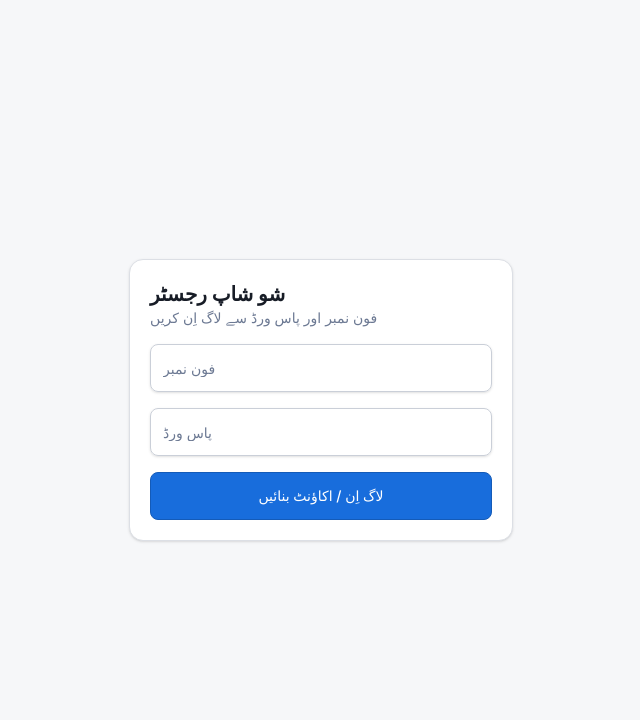
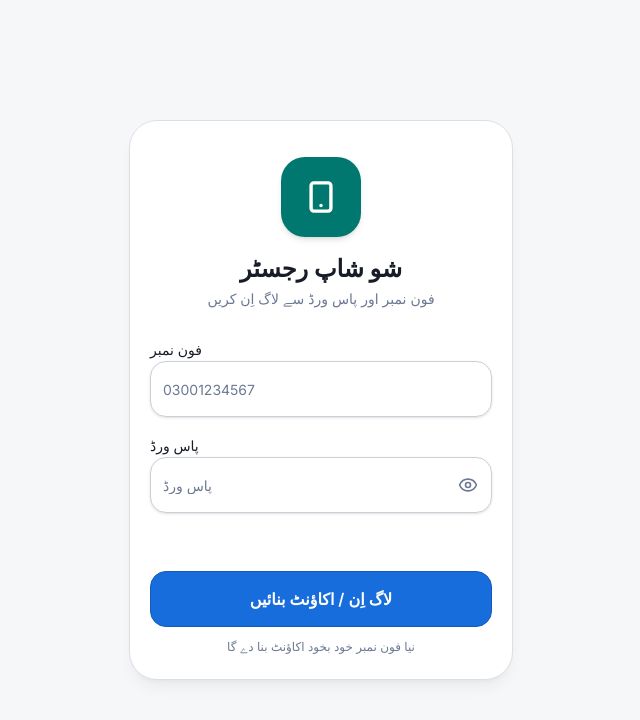
Before and after one commit to sagarnawaz/shoe-app, a Next.js app: page / in a window 1280 px wide. Shown: the top 720 px of the page, without its empty margins (319-959 px from the left). Built offline with nearby package versions, Linux system fonts and the light colour scheme; no server answers.

Commit message:
updated ui login , icon

```diff
--- a/app/layout.tsx
+++ b/app/layout.tsx
@@ -6,10 +6,14 @@ export const metadata: Metadata = {
   title: "Shoe Shop Register",
   description: "Shoe shop stock and expense management",
   manifest: "/manifest.webmanifest",
+  icons: {
+    icon: "/favicon.svg",
+    apple: "/favicon.svg",
+  },
 };
 
 export const viewport: Viewport = {
-  themeColor: "#1d4ed8",
+  themeColor: "#0f766e",
   width: "device-width",
   initialScale: 1,
   viewportFit: "cover",
--- a/components/AuthGate.tsx
+++ b/components/AuthGate.tsx
@@ -1,6 +1,7 @@
 "use client";
 
 import { FormEvent, useEffect, useState } from "react";
+import { Eye, EyeOff, Smartphone } from "lucide-react";
 import { Button } from "@/components/ui/button";
 import { Input } from "@/components/ui/input";
 import { useToast } from "@/hooks/use-toast";
@@ -18,6 +19,7 @@ export default function AuthGate({ children }: { children: React.ReactNode }) {
   const [loading, setLoading] = useState(true);
   const [phone, setPhone] = useState("");
   const [password, setPassword] = useState("");
+  const [showPassword, setShowPassword] = useState(false);
   const [pending, setPending] = useState(false);
   const { toast } = useToast();
 
@@ -62,7 +64,10 @@ export default function AuthGate({ children }: { children: React.ReactNode }) {
       setAuthenticated(true);
       setPassword("");
     } catch (error) {
-      const message = error instanceof Error ? error.message : "Please try again.";
+      const rawMessage = error instanceof Error ? error.message : "Please try again.";
+      const message = rawMessage.includes("Phone number or password is incorrect")
+        ? "فون نمبر یا پاس ورڈ درست نہیں ہے۔"
+        : rawMessage;
 
       toast({
         title: "لاگ اِن ناکام",
@@ -81,33 +86,73 @@ export default function AuthGate({ children }: { children: React.ReactNode }) {
   if (!authenticated) {
     return (
       <main className="min-h-screen bg-background px-4 py-8 flex items-center justify-center">
-        <form onSubmit={submit} className="w-full max-w-sm bg-card border border-border rounded-xl p-5 shadow-sm space-y-4">
-          <div>
-            <h1 className="text-xl font-bold">شو شاپ رجسٹر</h1>
+        <form
+          onSubmit={submit}
+          className="w-full max-w-sm min-h-[560px] bg-card border border-border rounded-[28px] p-5 shadow-lg shadow-black/5 flex flex-col justify-between"
+        >
+          <div className="space-y-7">
+            <div className="pt-4 text-center space-y-4">
+              <div className="mx-auto flex size-20 items-center justify-center rounded-[24px] bg-teal-700 text-white shadow-md">
+                <Smartphone size={34} strokeWidth={2.4} />
+              </div>
+              <div className="space-y-1">
+                <h1 className="text-2xl font-bold">شو شاپ رجسٹر</h1>
                 <p className="text-sm text-muted-foreground">فون نمبر اور پاس ورڈ سے لاگ اِن کریں</p>
               </div>
+            </div>
+
+            <div className="space-y-4">
+              <div className="space-y-2">
+                <label className="text-sm font-medium text-foreground" htmlFor="phone">
+                  فون نمبر
+                </label>
                 <Input
+                  id="phone"
                   type="tel"
                   required
                   inputMode="tel"
                   autoComplete="tel"
-            placeholder="فون نمبر"
+                  placeholder="03001234567"
                   value={phone}
                   onChange={(event) => setPhone(event.target.value)}
-            className="h-12"
+                  className="h-14 rounded-2xl text-base"
                 />
+              </div>
+              <div className="space-y-2">
+                <label className="text-sm font-medium text-foreground" htmlFor="password">
+                  پاس ورڈ
+                </label>
+                <div className="relative">
                   <Input
-            type="password"
+                    id="password"
+                    type={showPassword ? "text" : "password"}
                     required
                     minLength={6}
+                    autoComplete="current-password"
                     placeholder="پاس ورڈ"
                     value={password}
                     onChange={(event) => setPassword(event.target.value)}
-            className="h-12"
+                    className="h-14 rounded-2xl pr-12 text-base"
                   />
-          <Button type="submit" disabled={pending} className="w-full h-12">
+                  <button
+                    type="button"
+                    aria-label={showPassword ? "پاس ورڈ چھپائیں" : "پاس ورڈ دکھائیں"}
+                    onClick={() => setShowPassword((value) => !value)}
+                    className="absolute inset-y-0 right-0 flex w-12 items-center justify-center text-muted-foreground"
+                  >
+                    {showPassword ? <EyeOff size={20} /> : <Eye size={20} />}
+                  </button>
+                </div>
+              </div>
+            </div>
+          </div>
+
+          <div className="space-y-3 pb-1">
+            <Button type="submit" disabled={pending} className="w-full h-14 rounded-2xl text-base font-semibold">
               {pending ? "انتظار کریں..." : "لاگ اِن / اکاؤنٹ بنائیں"}
             </Button>
+            <p className="text-center text-xs text-muted-foreground">نیا فون نمبر خود بخود اکاؤنٹ بنا دے گا</p>
+          </div>
         </form>
       </main>
     );
```
Also changed, not shown: public/favicon.svg, public/manifest.webmanifest. Lines whose indentation alone changed are shown as unchanged.
